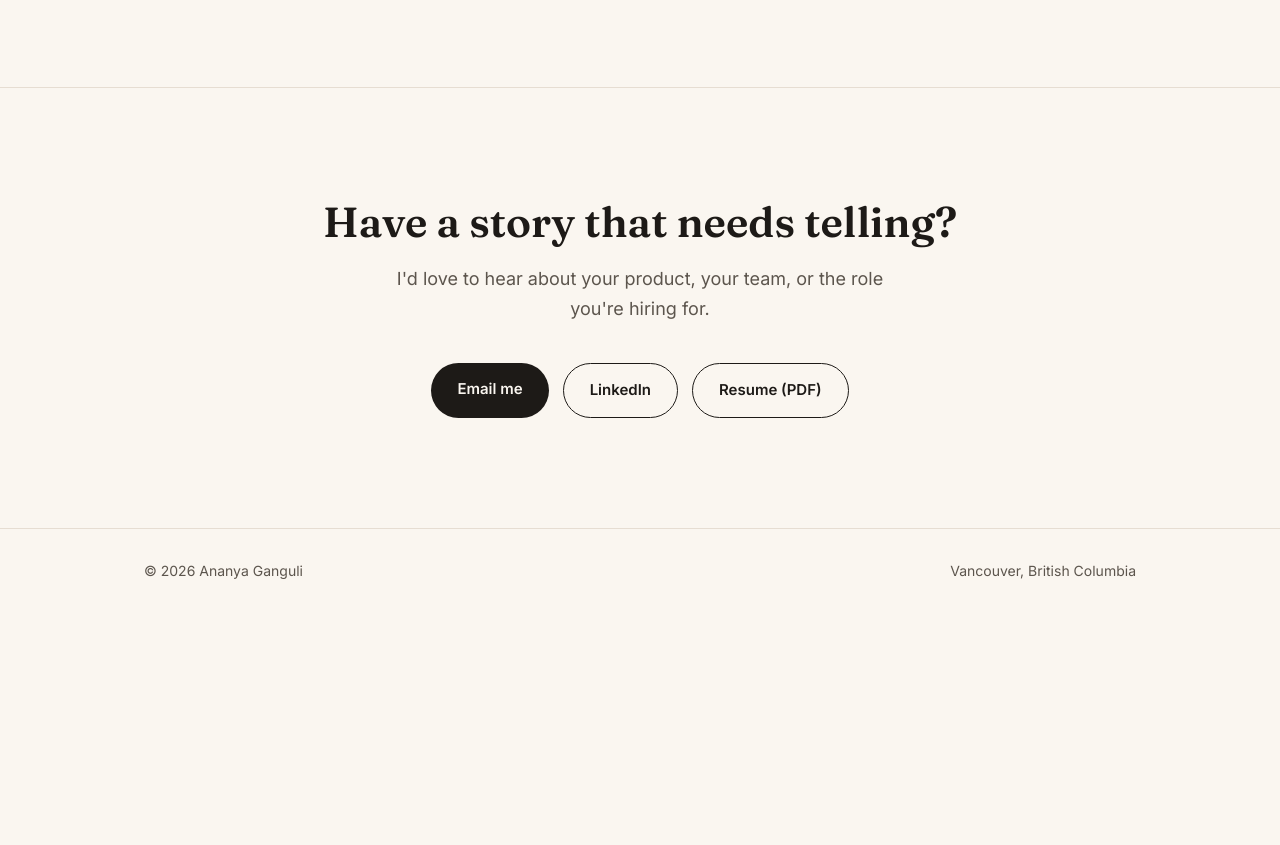
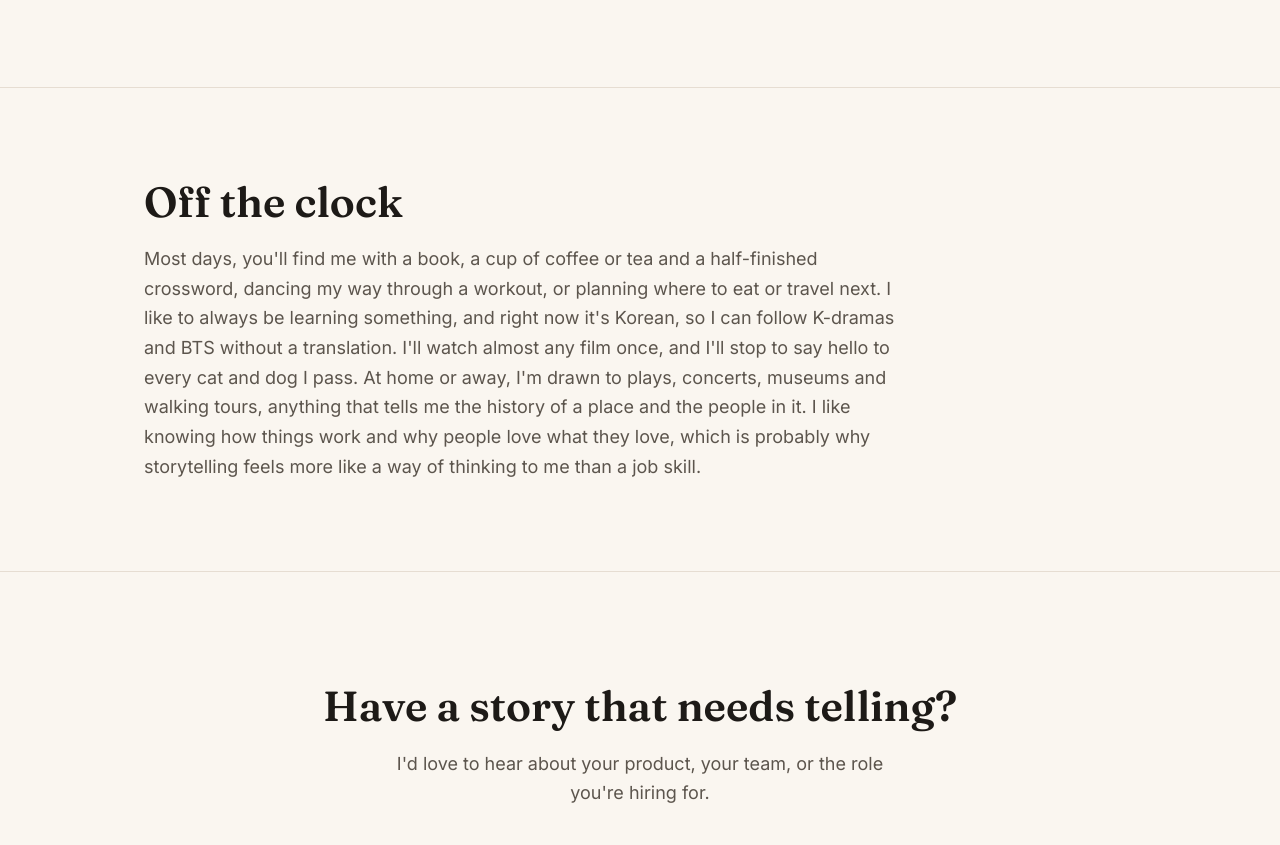
Before and after one commit to ananyaganguli/ananyaganguli.github.io, a plain HTML site: page index.html in a window 1280 px wide. Shown: the part 8808-9653 px from the top of the page. Before the commit the page ends 9420 px from the top, so only its background shows below. Drawn offline with Linux system fonts and the light colour scheme.

Commit message:
Add files via upload
Added off the clock

```diff
--- a/index.html
+++ b/index.html
@@ -171,6 +171,7 @@
     .intro-row .eyebrow { margin: 0; }
     .avatar { flex-shrink: 0; width: 68px; height: 68px; border-radius: 50%; background: #f6e4dc url(avatar.jpg) center / cover no-repeat; background-blend-mode: multiply; box-shadow: 0 0 0 3px var(--paper), 0 0 0 5px var(--accent-soft); user-select: none; -webkit-user-select: none; -webkit-touch-callout: none; }
     @media (max-width: 560px) { .avatar { width: 56px; height: 56px; } .intro-row { gap: 14px; } }
+    .offclock p { max-width: 760px; font-size: 18px; color: var(--soft); }
     .more-btn { display: none; }
     .mnav { display: none; }
     @media (max-width: 820px) {
@@ -594,6 +595,13 @@
     </div>
   </section>
 
+  <section id="off-the-clock" class="offclock">
+    <div class="wrap">
+      <h2>Off the clock</h2>
+      <p>Most days, you'll find me with a book, a cup of coffee or tea and a half-finished crossword, dancing my way through a workout, or planning where to eat or travel next. I like to always be learning something, and right now it's Korean, so I can follow K-dramas and BTS without a translation. I'll watch almost any film once, and I'll stop to say hello to every cat and dog I pass. At home or away, I'm drawn to plays, concerts, museums and walking tours, anything that tells me the history of a place and the people in it. I like knowing how things work and why people love what they love, which is probably why storytelling feels more like a way of thinking to me than a job skill.</p>
+    </div>
+  </section>
+
   <section id="contact" class="contact">
     <div class="wrap">
       <h2>Have a story that needs telling?</h2>
```
